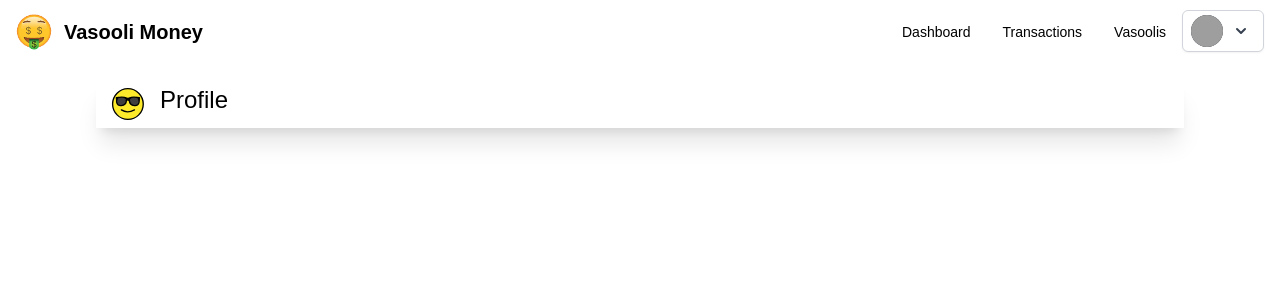
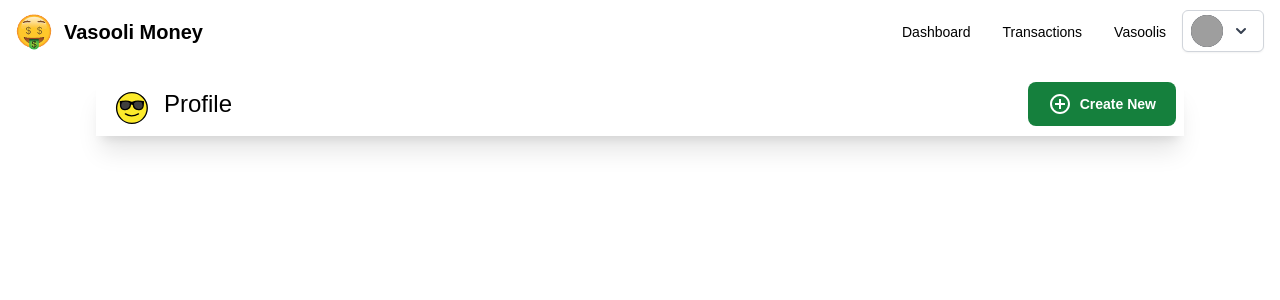
Before and after one commit to Mayank-MP05/vasooli-2.0-frontend, a Next.js app: page /profile in a window 1280 px wide. Shown: the top 300 px of the page. Built offline with nearby package versions, Linux system fonts and the light colour scheme; grey boxes are pictures that could not be loaded.

Commit message:
Adding add new button in Icon Wrapper top bar #7

```diff
--- a/components/common/icon-wrapper.tsx
+++ b/components/common/icon-wrapper.tsx
@@ -9,10 +9,33 @@ type inputProps = {
 const IconWrapper = ({ icon, size, headerTitle }: inputProps): JSX.Element => {
   return (
     <div className="flex flex-row justify-start items-center cursor-pointer">
-      <img className={`mx-2 h-${size || 12} `} src={icon} alt="icon" />
-      <h4 className="font-medium leading-tight text-2xl mt-0 mb-2 text-black-600 hover:underline">
-        {headerTitle}
-      </h4>
+      <div className="flex flex-row p-1 justify-center items-center">
+        <img className={`mx-2 h-${size || 12} `} src={icon} alt="icon" />
+        <h4 className="font-medium leading-tight text-2xl mt-0 mb-2 text-black-600 hover:underline">
+          {headerTitle}
+        </h4>
+      </div>
+
+      <button
+        type="button"
+        className="flex ml-auto flex-row p-1 justify-center items-center focus:outline-none text-white bg-green-700 hover:bg-green-800 focus:ring-4 focus:ring-green-300 font-medium rounded-lg text-sm px-5 py-2.5 mr-2 mb-2 dark:bg-green-600 dark:hover:bg-green-700 dark:focus:ring-green-800"
+      >
+        <svg
+          className="mr-2"
+          xmlns="http://www.w3.org/2000/svg"
+          viewBox="0 0 24 24"
+          width="24"
+          height="24"
+        >
+          <path fill="none" d="M0 0h24v24H0z" />
+          <path
+            d="M11 11V7h2v4h4v2h-4v4h-2v-4H7v-2h4zm1 11C6.477 22 2 17.523 2 12S6.477 2 12 2s10 4.477 10 10-4.477 10-10 10zm0-2a8 8 0 1 0 0-16 8 8 0 0 0 0 16z"
+            fill="rgba(255,255,255,1)"
+          />
+        </svg>
+
+        <p className="font-bold mx-auto">Create New</p>
+      </button>
     </div>
   );
 };
```
